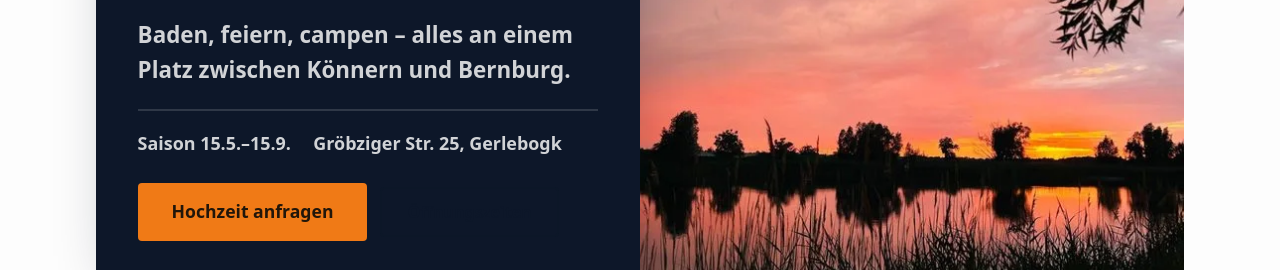
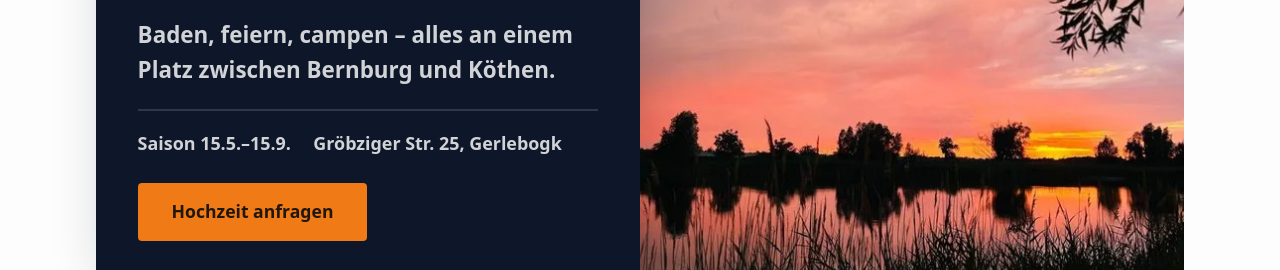
Before and after one commit to clemabra/strandbad-gerlebogk, a plain HTML site: page index.html in a window 1280 px wide. Shown: the part 530-800 px from the top of the page. Drawn offline with Linux system fonts and the light colour scheme.

Commit message:
Hero-Unterzeile: Köthen statt Könnern (geografisch korrekt)

```diff
--- a/index.html
+++ b/index.html
@@ -149,7 +149,7 @@
       <div class="hero__panel">
         <p class="hero__kicker">Strandbad &amp; Campingplatz Gerlebogk</p>
         <h1 class="hero__titel">Ein Sommertag am See</h1>
-        <p class="hero__unter">Baden, feiern, campen – alles an einem Platz zwischen Könnern und Bernburg.</p>
+        <p class="hero__unter">Baden, feiern, campen – alles an einem Platz zwischen Bernburg und Köthen.</p>
         <p class="hero__zeile">
           <span>Saison 15.5.–15.9.</span>
           <span>Gröbziger Str. 25, Gerlebogk</span>
```
